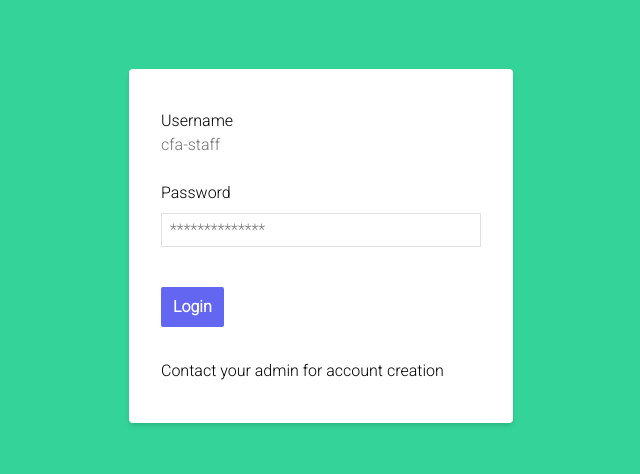
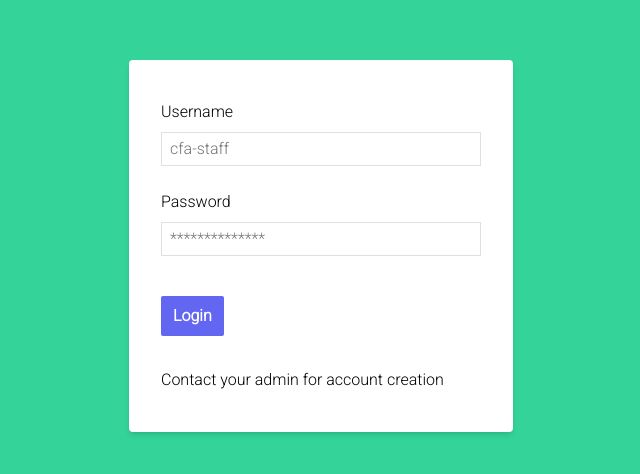
Before and after one commit to gideonmaina/sensors-admin-dashboard, a Vue app: page /account/login in a window 1280 px wide. Shown: the part 154-628 px from the top of the page, without its empty margins (319-959 px from the left). Built offline with nearby package versions, Linux system fonts and the light colour scheme.

Commit message:
Feat: Enable autocmplete form field attribute

```diff
--- a/src/views/account/Login.vue
+++ b/src/views/account/Login.vue
@@ -34,12 +34,12 @@ const onSubmit = async (form_values) => {
         <Form @submit="onSubmit" :validation-schema="loginSchema" v-slot="{ errors, isSubmitting }" class="self-center">
             <div class="flex flex-col mb-4">
                 <label>Username</label>
-                <Field name="username" type="text" placeholder="cfa-staff" auto-completeclass="mt-2 px-2 py-1 border" />
+                <Field name="username" type="text" placeholder="cfa-staff" autocomplete="username" class="mt-2 px-2 py-1 border" />
                 <span class="text-rose-600 mt-2">{{ errors.username }}</span>
             </div>
             <div class="flex flex-col mb-4">
                 <label>Password</label>
-                <Field name="password" type="password" placeholder="**************" class="mt-2 px-2 py-1 border" />
+                <Field name="password" type="password" placeholder="**************" autocomplete="current-password" class="mt-2 px-2 py-1 border" />
                 <span class="text-rose-600 mt-2">{{ errors.password }}</span>
             </div>
 
```
